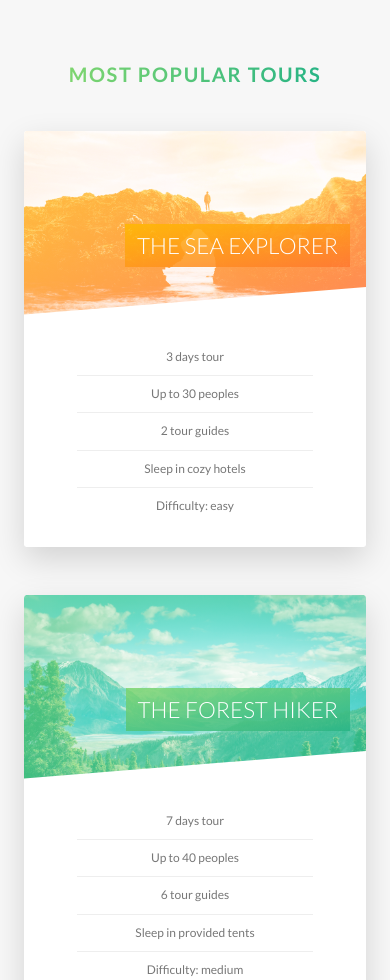
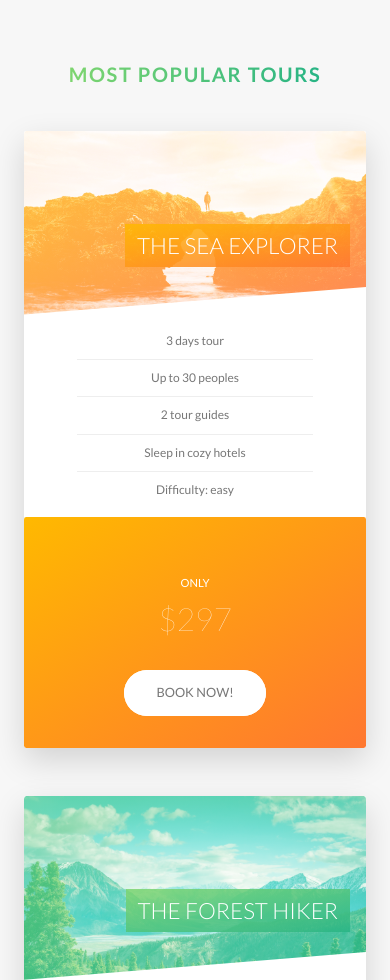
Before and after one commit to loxt/natours, a website: page index.html in a window 390 px wide. Shown: the part 2540-3520 px from the top of the page. Drawn offline with Linux system fonts and the light colour scheme.

Commit message:
feat: add media queries on tours, stories and booking sections

```diff
--- a/sass/components/_card.scss
+++ b/sass/components/_card.scss
@@ -154,4 +154,48 @@
     font-size: 6rem;
     font-weight: 100;
   }
+
+  @include respond(tab-port) {
+    height: auto;
+    border-radius: .3rem;
+    background-color: $color-white;
+    box-shadow: 0 1.5rem 4rem rgba($color-black, .15);
+
+    &__side {
+      height: auto;
+      position: relative;
+      box-shadow: none;
+
+      &--back {
+        transform: rotateY(0);
+        clip-path: polygon(0 15%, 100% 0, 100% 100%, 0%);
+      }
+    }
+
+    &:hover &__side--front {
+      transform: rotateY(0);
+    }
+
+    &__details {
+      padding: 1rem 3rem;
+    }
+
+    // Back side styling
+    &__cta {
+      position: relative;
+      top: 0;
+      left: 0;
+      transform: translate(0);
+      width: 100%;
+      padding: 7rem 4rem 4rem 4rem;
+    }
+
+    &__price-box {
+      margin-bottom: 3rem;
+    }
+
+    &__price-value {
+      font-size: 4rem;
+    }
+  }
 }
--- a/sass/components/_form.scss
+++ b/sass/components/_form.scss
@@ -15,6 +15,10 @@
     width: 90%;
     display: block;
     transition: all .3s;
+
+    @include respond(tab-port) {
+      width: 100%;
+    }
 
     &:focus {
       outline: none;
@@ -50,6 +54,11 @@
   &__radio-group {
     width: 49%;
     display: inline-block;
+
+    @include respond(tab-port) {
+      width: 100%;
+      margin-bottom: 2rem;
+    }
   }
 
   &__radio-input {
--- a/sass/components/_story.scss
+++ b/sass/components/_story.scss
@@ -7,6 +7,15 @@
   padding: 6rem 6rem 6rem 9rem;
   font-size: $default-font-size;
   transform: skewX(-12deg);
+
+  @include respond(tab-port) {
+    width: 100%;
+    padding: 4rem 4rem 4rem 7rem;
+  }
+
+  @include respond(phone) {
+    transform: skewX(0);
+  }
 
   &__shape {
     width: 15rem;
@@ -18,6 +27,10 @@
     clip-path: circle(50% at 50% 50%);
     transform: translateX(-3rem) skewX(12deg);
     position: relative;
+
+    @include respond(phone) {
+      transform: translateX(-3rem) skewX(0);
+    }
   }
 
   &__img {
@@ -29,6 +42,10 @@
 
   &__text {
     transform: skewX(12deg);
+
+    @include respond(phone) {
+      transform: skewX(0);
+    }
   }
 
   &__caption {
--- a/sass/pages/_home.scss
+++ b/sass/pages/_home.scss
@@ -66,10 +66,33 @@
   border-radius: 3px;
   box-shadow: 0 1.5rem 4rem rgba($color-black, .2);
 
-  height: 50rem;
+  @include respond(tab-land) {
+    background-image: linear-gradient(105deg,
+        rgba($color-white, .9) 0%,
+        rgba($color-white, .9) 65%,
+        transparent 65%),
+        url("../img/nat-10.jpg");
+        background-size: cover;
+  }
+
+  @include respond(tab-port) {
+    background-image: linear-gradient(to right,
+        rgba($color-white, .9) 0%,
+        rgba($color-white, .9) 100%),
+        url("../img/nat-10.jpg");
+        background-size: cover;
+  }
 
   &__form {
     width: 50%;
     padding: 6rem;
+
+    @include respond(tab-land) {
+      width: 65%;
+    }
+
+    @include respond(tab-port) {
+      width: 100%;
+    }
   }
 }
```
Also changed, not shown: css/style.css.
